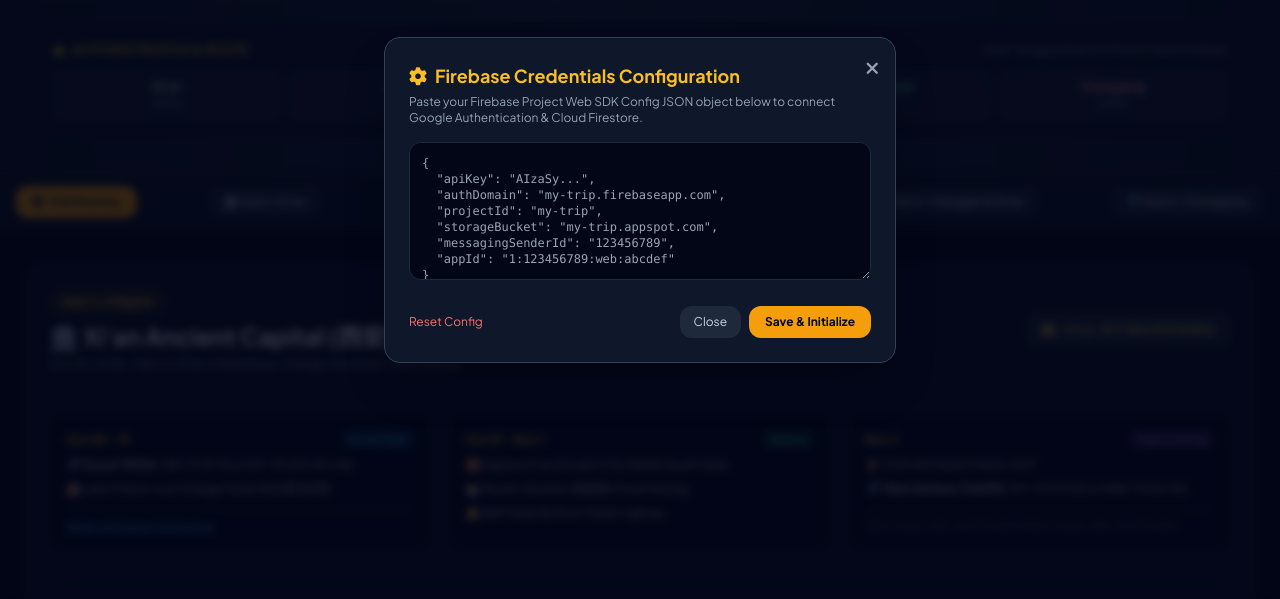
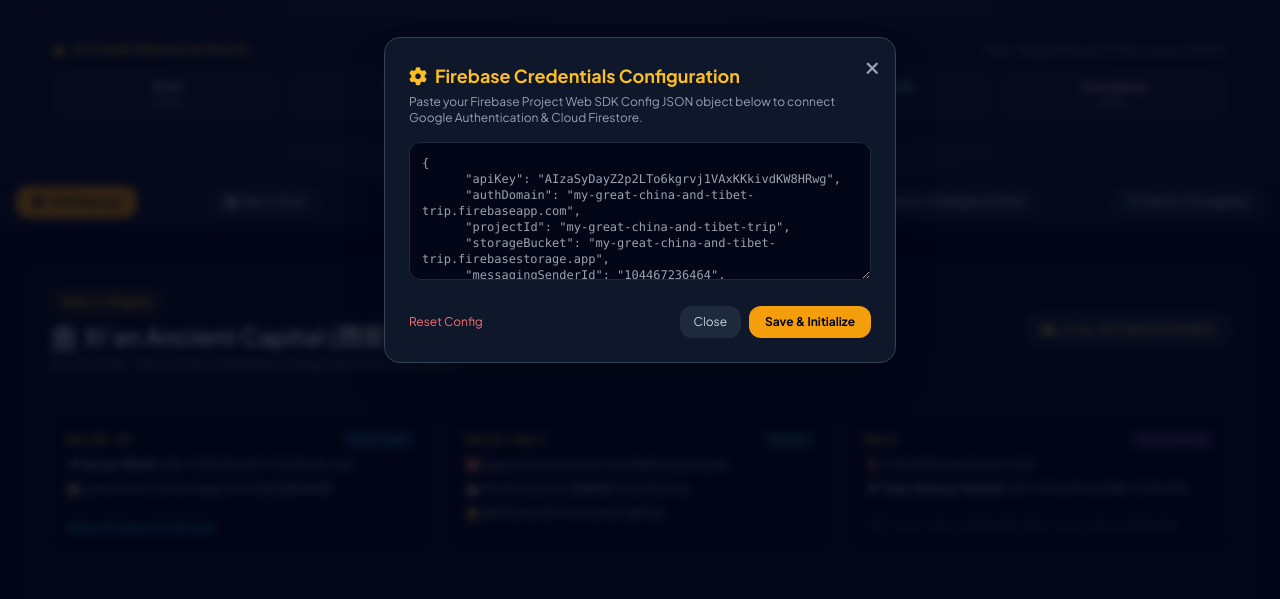
Before and after one commit to mamachaperone/vTrip-GreatChinaTibet, a plain HTML site: page index.html in a window 1280 px wide. Both pictures are taken after a click on the button "Setup Firebase". Shown: the part 200-799 px from the top of the page. Drawn offline with nearby package versions, Linux system fonts and the light colour scheme.

Commit message:
Change Firebase config JSON in index.html
Updated Firebase configuration JSON object in the textarea.

```diff
--- a/index.html
+++ b/index.html
@@ -477,12 +477,13 @@
 
             <form onsubmit="saveFirebaseConfig(event)" class="space-y-3">
                 <textarea id="cfgJsonInput" rows="7" placeholder='{
-  "apiKey": "AIzaSy...",
-  "authDomain": "my-trip.firebaseapp.com",
-  "projectId": "my-trip",
-  "storageBucket": "my-trip.appspot.com",
-  "messagingSenderId": "123456789",
-  "appId": "1:123456789:web:abcdef"
+      "apiKey": "AIzaSyDayZ2p2LTo6kgrvj1VAxKKkivdKW8HRwg",
+      "authDomain": "my-great-china-and-tibet-trip.firebaseapp.com",
+      "projectId": "my-great-china-and-tibet-trip",
+      "storageBucket": "my-great-china-and-tibet-trip.firebasestorage.app",
+      "messagingSenderId": "104467236464",
+      "appId": "1:104467236464:web:4a9d09a896838cc1dd96b5",
+      "measurementId": "G-ERJ1ZF7TGP"
 }' class="w-full font-mono text-xs bg-slate-950 border border-slate-800 rounded-xl p-3 text-amber-300 focus:outline-none focus:border-amber-400"></textarea>
 
                 <div class="flex justify-between items-center pt-2">
```
